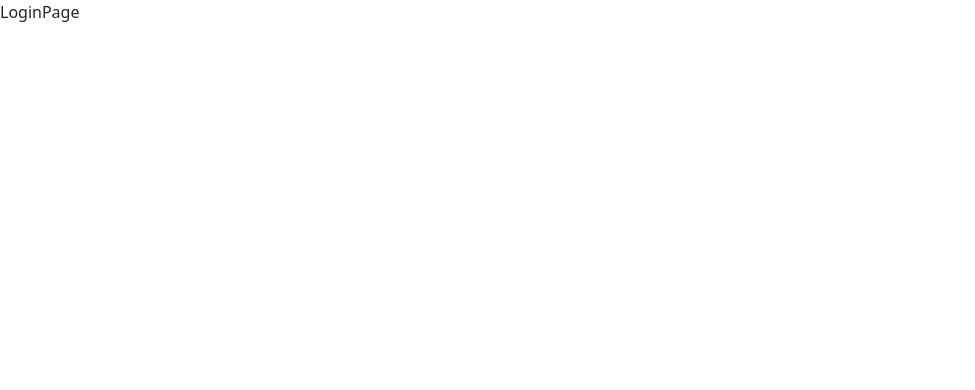
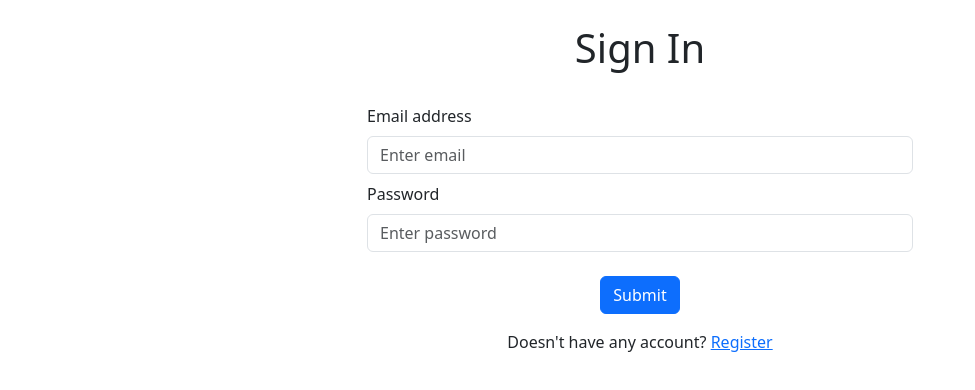
Before and after one commit to MiNHAZ-33/teacher-management-frontend, a React (Create React App) app: page / in a window 1280 px wide. Shown: the top 390 px of the page, without its empty margins (0-975 px from the left). Built offline with nearby package versions, Linux system fonts and the light colour scheme.

Commit message:
added login page

```diff
--- /dev/null
+++ b/src/component/FormContainer.jsx
@@ -0,0 +1,16 @@
+import React from 'react'
+import { Container, Row, Col } from 'react-bootstrap'
+
+const FormContainer = ({ children }) => {
+    return (
+        <Container>
+            <Row className='justify-content-md-center'>
+                <Col xs={12} md={6}>
+                    {children}
+                </Col>
+            </Row>
+        </Container>
+    )
+}
+
+export default FormContainer;
--- a/src/component/LoginPage.jsx
+++ b/src/component/LoginPage.jsx
@@ -1,9 +1,36 @@
-import React from 'react'
+import React from 'react';
+import { Row, Col, Form, Button } from 'react-bootstrap';
+import { Link } from 'react-router-dom';
+import FormContainer from './FormContainer';
 
 const LoginPage = () => {
-  return (
-    <div>LoginPage</div>
-  )
+    return (
+        <FormContainer>
+            <h1 className='text-center pt-4 pb-4'>Sign In</h1>
+            <Form>
+                <Form.Group >
+                    <Form.Label>Email address</Form.Label>
+                    <Form.Control type="email" placeholder="Enter email" />
+                </Form.Group>
+                <Form.Group className='mt-2'>
+                    <Form.Label>Password</Form.Label>
+                    <Form.Control type="password" placeholder="Enter password" />
+                </Form.Group>
+                <div className='text-center'>
+                <Button variant="primary" className='mt-4' type="submit">Submit</Button>
+                </div>
+            </Form>
+
+            <Row className='py-3 text-center'>
+                <Col>
+                    Doesn't have any account?{' '}
+                    <Link to={'/signup'}>
+                        Register
+                    </Link>
+                </Col>
+            </Row>
+        </FormContainer>
+    )
 }
 
 export default LoginPage
```
